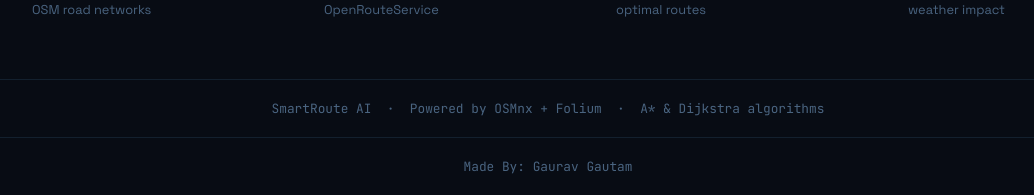
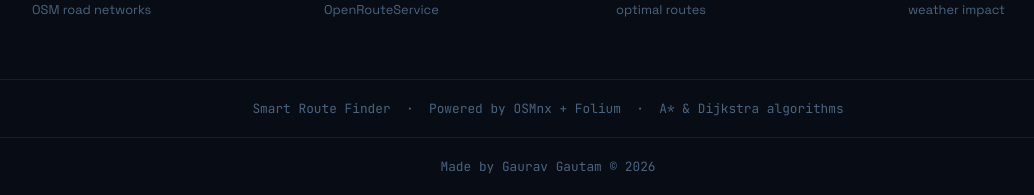
Before and after one commit to ggthedeveloper/Smart-Route-Finder, a Flask app: page / in a window 1280 px wide. Shown: the part 1507-1702 px from the top of the page, without its empty margins (92-1126 px from the left). Run offline with Flask 3, Linux system fonts and the light colour scheme.

Commit message:
Update title and footer text in base.html

```diff
--- a/templates/base.html
+++ b/templates/base.html
@@ -3,7 +3,7 @@
 <head>
     <meta charset="UTF-8"/>
     <meta name="viewport" content="width=device-width, initial-scale=1.0"/>
-    <title>{% block title %}SmartRoute AI{% endblock %}</title>
+    <title>{% block title %}Smart Route Finder{% endblock %}</title>
 
     <!-- Fonts -->
     <link rel="preconnect" href="https://fonts.googleapis.com">
@@ -443,7 +443,7 @@
 </main>
 
 <footer>
-    SmartRoute AI &nbsp;·&nbsp; Powered by OSMnx + Folium &nbsp;·&nbsp; A* &amp; Dijkstra algorithms
+    Smart Route Finder &nbsp;·&nbsp; Powered by OSMnx + Folium &nbsp;·&nbsp; A* &amp; Dijkstra algorithms
 </footer>
 
 <script>
@@ -494,7 +494,7 @@ window.addEventListener('DOMContentLoaded', initThemeToggle);
 {% block extra_scripts %}{% endblock %}
 
 <footer>
-    Made By: Gaurav Gautam
+    <p>Made by Gaurav Gautam &copy; 2026</p>
 </footer>
 </body>
 </html>
```
